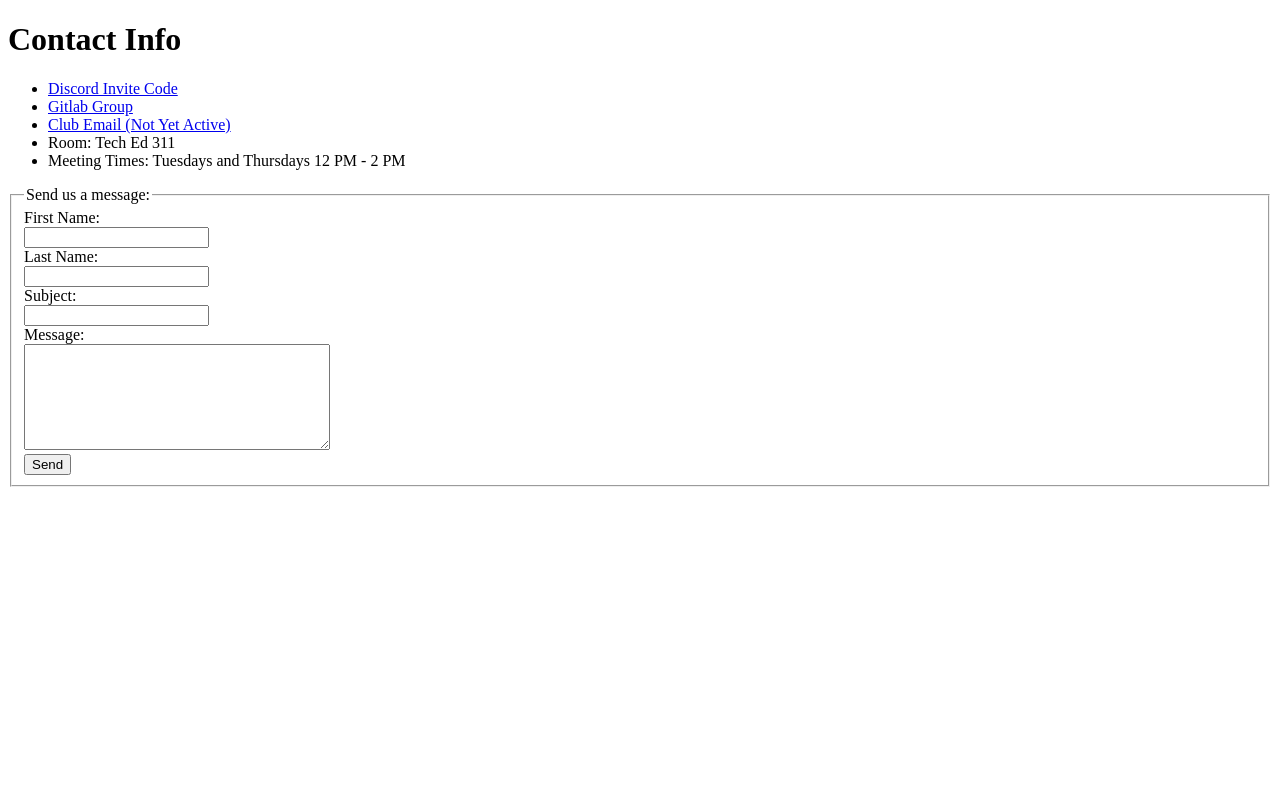
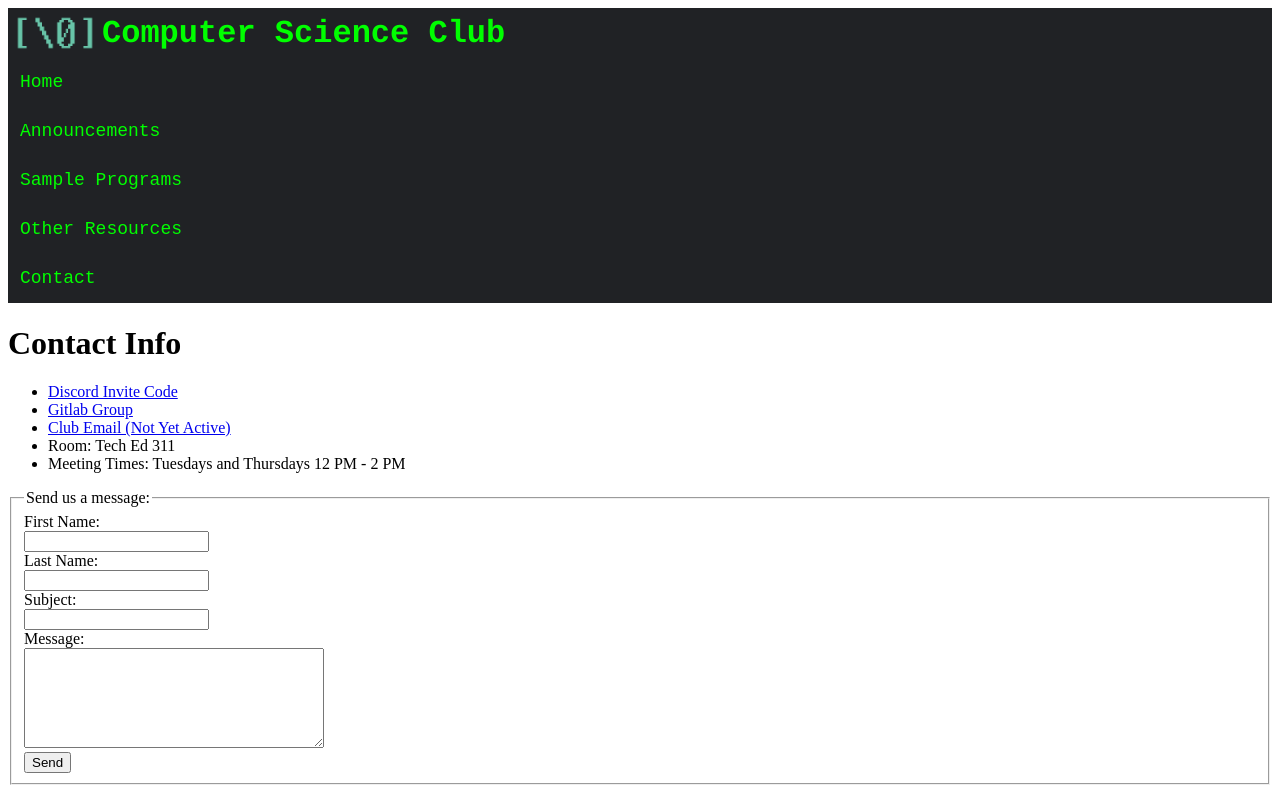
Before and after one commit to ARC-Computer-Science-Club/Club-Website, a plain HTML site: page contact.html in a window 1280 px wide. Drawn offline with Linux system fonts and the light colour scheme.

Commit message:
Header update

```diff
--- a/contact.html
+++ b/contact.html
@@ -1,6 +1,19 @@
 <!DOCTYPE HTML>
 <HTML>
+<head>
+  <link rel="stylesheet" href="header.css">
+</head>
 <body>
+<div class="header">
+  <h1><img src="CSC_Logo.png" alt="Logo">Computer Science Club</h1>
+  <div class="header-right">
+    <a href="#">Home</a>
+    <a href="#">Announcements</a>
+    <a href="#">Sample Programs</a>
+    <a href="resources.html">Other Resources</a>
+    <a href="contact.html" >Contact</a>
+  </div>
+</div>
 
 <h1>Contact Info</h1>
 
--- /dev/null
+++ b/header.css
@@ -0,0 +1,59 @@
+/**{border: solid 1px red;}*/
+
+* {box-sizing: border-box;}
+.header
+{
+  overflow: hidden;
+  background-color: #202225;
+  vertical-align: middle;
+}
+
+.header h1
+{
+  font-family: Courier;
+  font-weight: bold;
+  color: lime;
+  display: inline-block;
+  margin: 0;
+  padding: 0;
+}
+.header h1 img
+{
+  padding: 6px;
+  width:94px;
+  vertical-align: middle;
+}
+
+.header-right
+{
+  float: right;
+
+}
+.header a
+{
+  font-family: monospace;
+  float: left;
+  color: lime;
+  text-align: center;
+  padding: 12px;
+  text-decoration: none;
+  font-size: 18px;
+  line-height: 25px;
+  border-radius: 4px;
+}
+.header a:hover {
+  background-color: #3c3c3c;
+  color: lime;
+}
+
+@media screen and (max-width: 1300px)
+{
+  .header a {
+    float: none;
+    display: block;
+    text-align: left;
+  }
+  .header-right {
+    float: none;
+  }
+}
```
Also changed, not shown: resources.html (+9 -8 lines), CSC_Logo.png (added).
